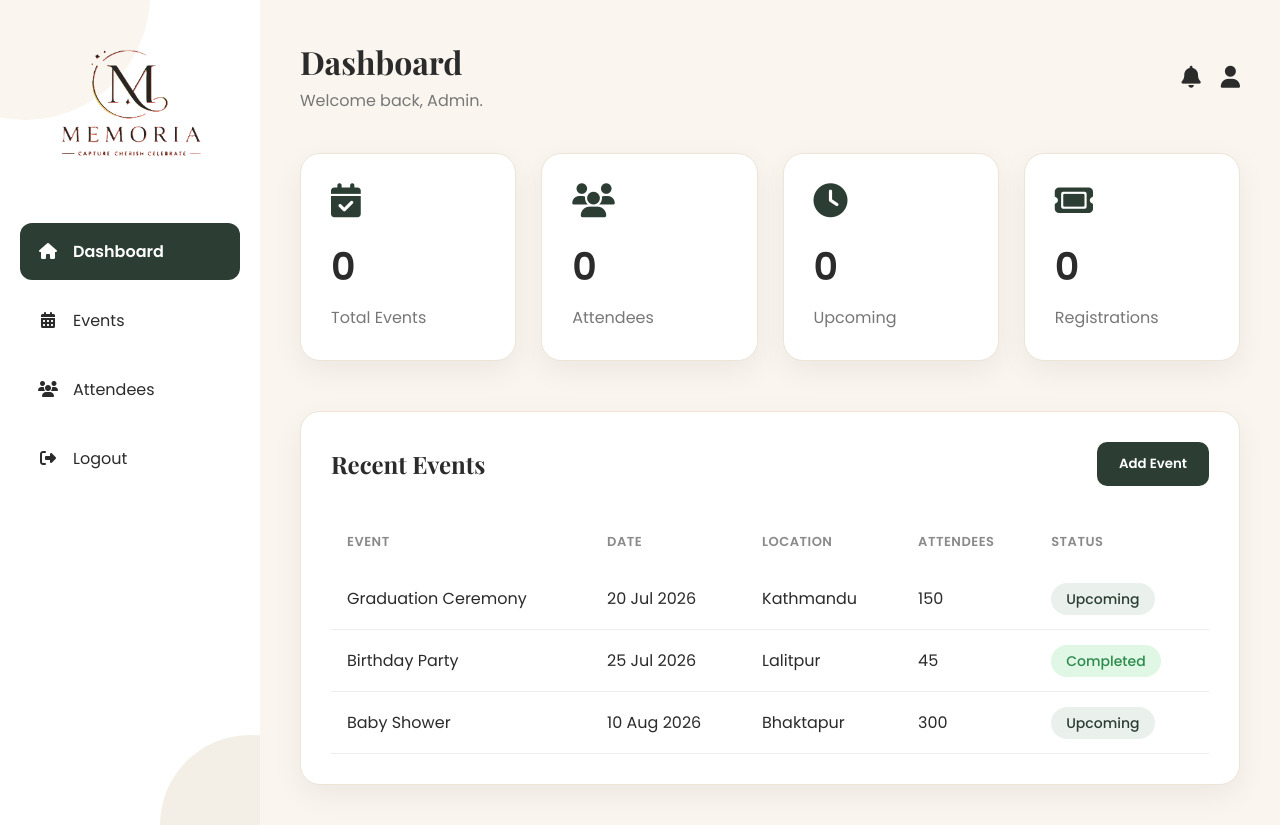
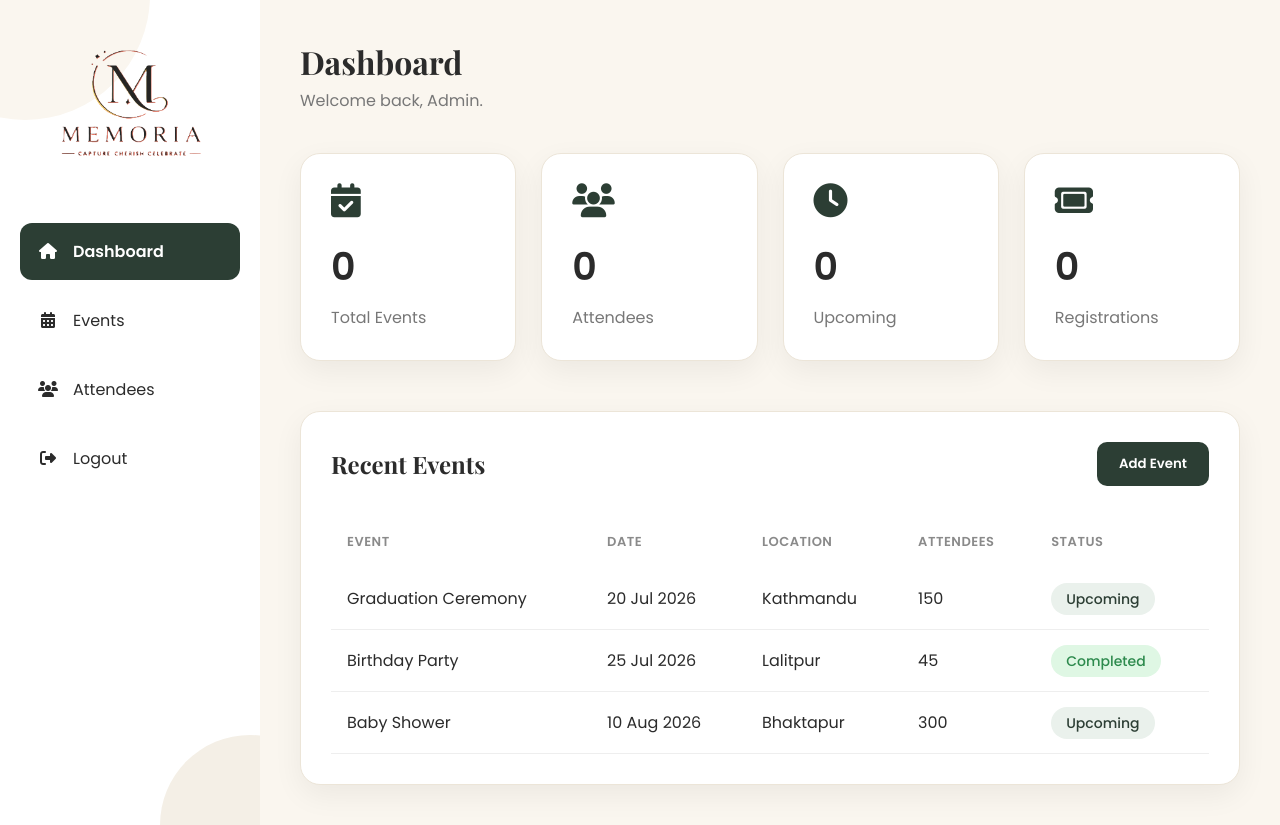
Before and after one commit to samikshya-m/Memoria-Event-Management-System, a plain HTML site: page frontend/dashboard.html in a window 1280 px wide. Drawn offline with nearby package versions, Linux system fonts and the light colour scheme; no server answers.

Commit message:
Update profile

```diff
--- a/frontend/dashboard.html
+++ b/frontend/dashboard.html
@@ -67,10 +67,10 @@
             <p>Welcome back, Admin.</p>
           </div>
 
-          <div class="profile">
+          <!-- <div class="profile">
             <i class="fa-solid fa-bell"></i>
             <i class="fa-solid fa-user"></i>
-          </div>
+          </div> -->
         </header>
 
         <div class="cards">
```
